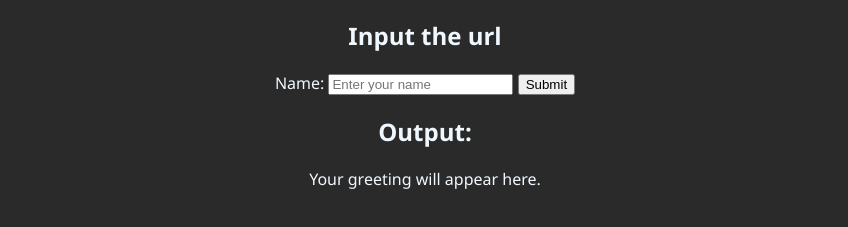
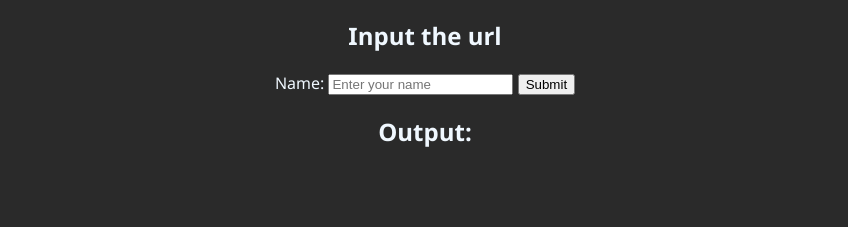
Before and after one commit to mesandipdatta/Identify-Spam-Links, a plain HTML site: page index.html in a window 1280 px wide. Shown: the part 67-294 px from the top of the page, without its empty margins (215-1063 px from the left). Drawn offline with Linux system fonts and the light colour scheme.

Commit message:
outputMessage

```diff
--- a/index.html
+++ b/index.html
@@ -19,7 +19,7 @@
         </form>
 
         <h2>Output:</h2>
-        <p id="outputMessage">Your greeting will appear here.</p>
+        <p id="outputMessage"> </p>
     </body>
 
 </html>
```
